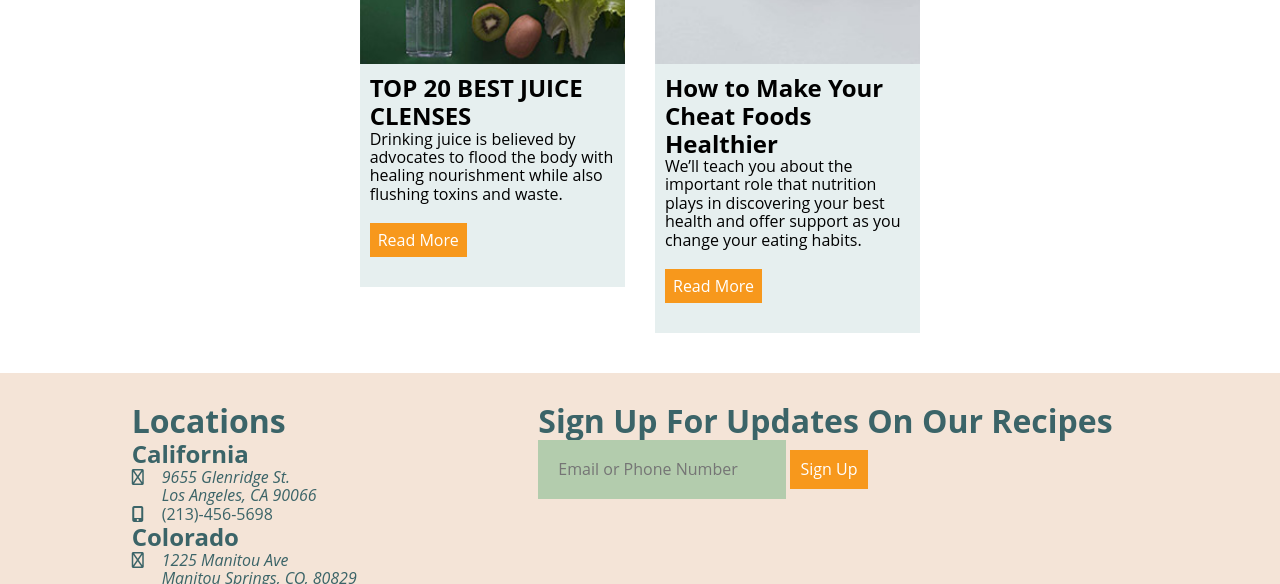
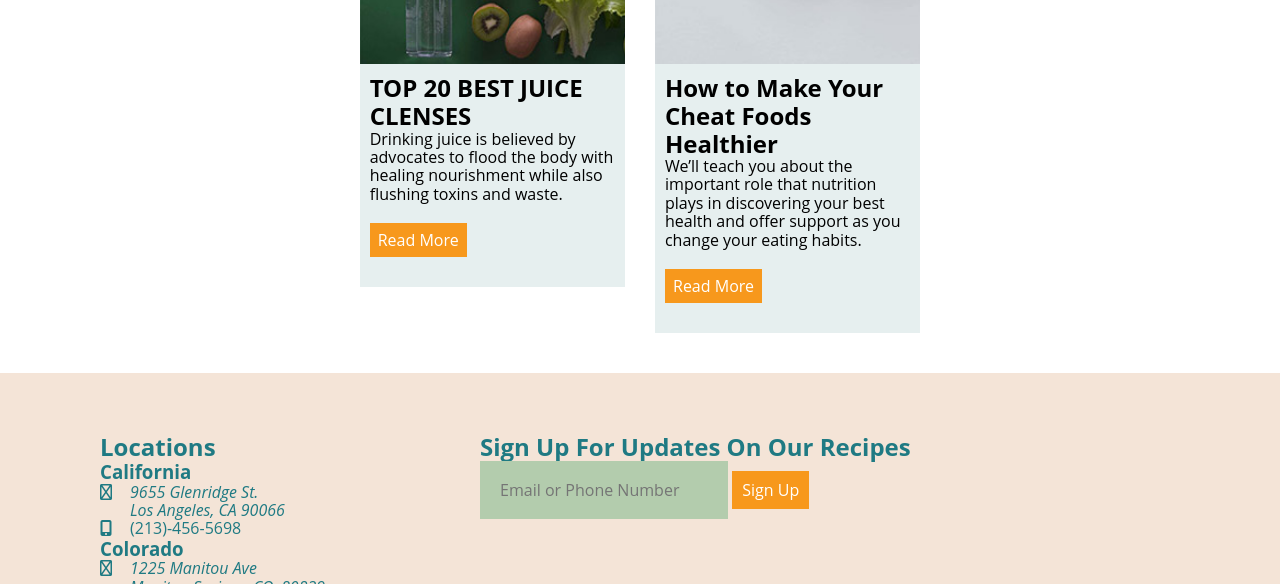
Before and after one commit to eco38drexel/FTLOF_HW, a plain HTML site: page deploy/index.html in a window 1280 px wide. Shown: the part 2700-3284 px from the top of the page. Drawn offline with nearby package versions, Linux system fonts and the light colour scheme.

Commit message:
footer 2

```diff
--- a/deploy/index.html
+++ b/deploy/index.html
@@ -151,9 +151,9 @@
 
         <footer class="footer">
                                                                 <section class="locations">
-                                                                    <h1>Locations</h1>
+                                                                    <h2>Locations</h2>
                                                                     <section>
-                                                                        <h2>California</h2>
+                                                                        <h3>California</h3>
                                                                         <ul>
                                                                             <li>
                                                                                 <div>
@@ -174,7 +174,7 @@
                                                                     </section>
 
                                                                     <section>
-                                                                        <h2>Colorado</h2>
+                                                                        <h3>Colorado</h3>
                                                                         <ul>
                                                                             <li>
                                                                                 <div>
@@ -195,7 +195,7 @@
                                                                     </section>
 
                                                                     <section>
-                                                                        <h2>New Jersey</h2>
+                                                                        <h3>New Jersey</h3>
                                                                         <ul>
                                                                             <li>
                                                                                 <div>
@@ -219,7 +219,7 @@
                                                                 <section class="email">
                                                                     <ul>
                                                                         <li>
-                                                                            <h1>Sign Up For Updates On Our Recipes</h1>
+                                                                            <h2>Sign Up For Updates On Our Recipes</h2>
                                                                         </li>
                                                                         <li>
                                                                             <input type="text" placeholder="Email or Phone Number">
@@ -229,7 +229,7 @@
                                                                 </section>
 
                                                                 <section class="social">
-                                                                    <h1>Follow Us</h1>
+                                                                    <h2>Follow Us</h2>
                                                                     <ul>
                                                                         <li>
                                                                             <a href="#"><i class="fab fa-youtube-square"></i></a>
--- a/dev/scss/base/_base.scss
+++ b/dev/scss/base/_base.scss
@@ -201,22 +201,22 @@ ul {
 
         @include md {
             display: grid;
-            grid-template-columns: repeat(12, 1fr);
-            grid-template-rows: repeat(4, 1fr);
+            grid-template-columns: repeat(6, 1fr);
+            grid-gap: 50px;
+            grid-template-areas:
+            ". locations . email"
+            ". locations . social";
 
             .locations {
-                grid-column: 2 / 6;
-                grid-row: 1 / 4;
+                grid-area: locations;
             }
 
             .email {
-                grid-column: 6 / 12;
-                grid-row: 1 / 2;
+                grid-area: email;
             }
 
             .social {
-                grid-column: 6 / 12;
-                grid-row: 5 / 3;
+                grid-area: social;
             }
         }
     }
--- a/dev/scss/content/_footer.scss
+++ b/dev/scss/content/_footer.scss
@@ -1,6 +1,6 @@
 .footer {
     background-color: $peachy;
-    padding: 30px;
+    padding: 60px 0;
 
     .locations {
         color: $deepblue;
--- a/dev/scss/helpers/_variables.scss
+++ b/dev/scss/helpers/_variables.scss
@@ -30,4 +30,4 @@ $dustyblue: #AFC5C7;
 $dustybluedark: #75848E;
 $babyblue: #E6EFEF;
 $orangepeel: #F7981C;
-$deepblue: #3B6468;
+$deepblue: #1f7a83;
```
Also changed, not shown: deploy/css/styles.css, 1 other file.
